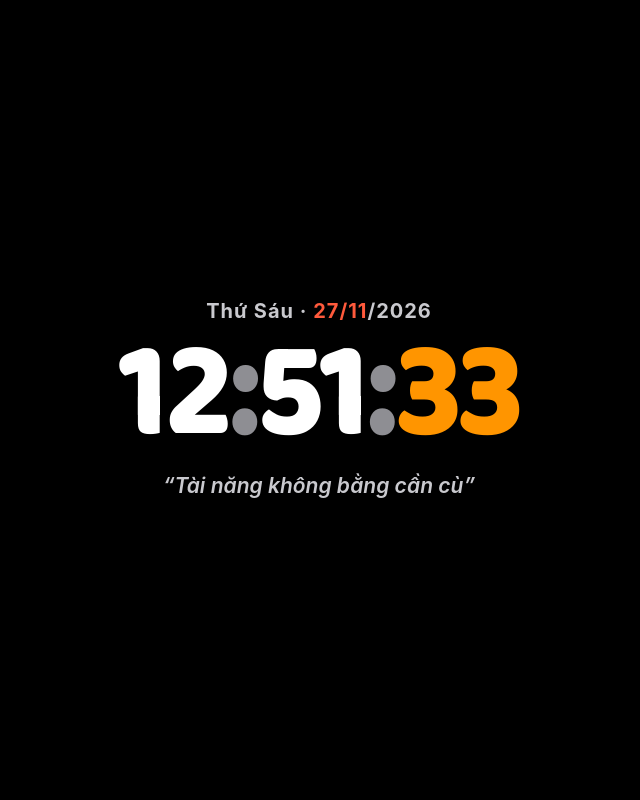
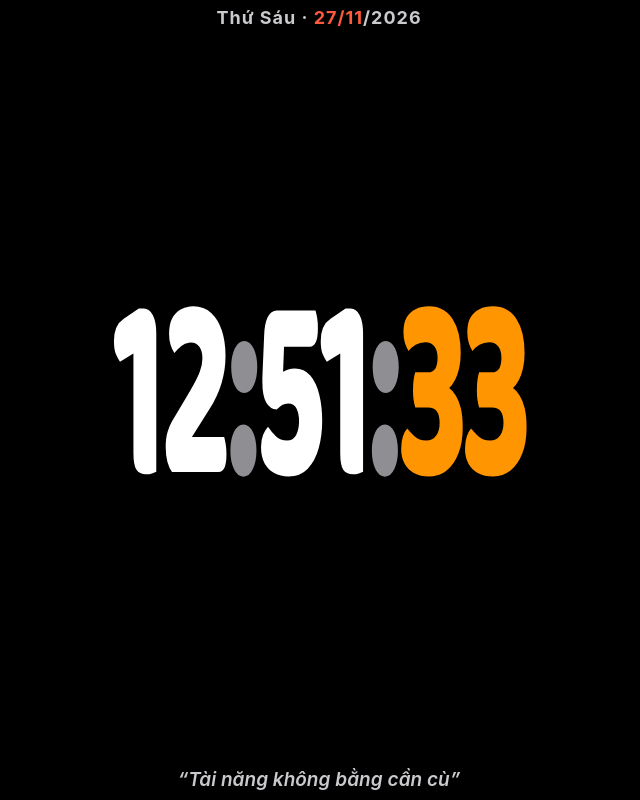
Before and after one commit to phucphanthiet/lich-ban, a plain HTML site: page dong-ho-so.html in a window 1280 px wide. Shown: the whole page, without its empty margins (321-961 px from the left). Drawn offline with Linux system fonts and the light colour scheme.

Commit message:
Add files via upload

```diff
--- a/dong-ho-so.html
+++ b/dong-ho-so.html
@@ -13,17 +13,17 @@
   body { font-family:-apple-system,"Helvetica Neue",Arial,sans-serif;
          background:#000; color:#fff; overflow:hidden;
          display:flex; flex-direction:column; height:100%;
-         align-items:center; justify-content:center; }
-  #date { font-size:20px; font-weight:700; color:#c9c9ce; letter-spacing:1px; }
+         align-items:center; justify-content:space-between; }
+  #date { font-size:18px; font-weight:700; color:#c9c9ce; letter-spacing:1px; padding-top:7px; }
   #date .d { color:#ff5a3c; }
   #clock { font-family:"Baloo 2",-apple-system,sans-serif; font-weight:800;
-           font-size:138px; line-height:1.02; letter-spacing:-5px;
-           transform:scaleX(0.93); color:#ffffff; margin:2px 0 6px 0;
+           font-size:140px; line-height:1.0; letter-spacing:-6px;
+           transform:scale(0.96,1.9); color:#ffffff; margin:0;
            white-space:nowrap; }
   #clock .sec { color:#ff9500; }
   #clock .colon { color:#8e8e93; }
-  #quote { font-size:21px; font-weight:600; font-style:italic; color:#c9c9ce;
-           text-align:center; padding:0 30px; line-height:1.35; }
+  #quote { font-size:19px; font-weight:600; font-style:italic; color:#c9c9ce;
+           text-align:center; padding:0 26px 7px 26px; line-height:1.3; }
 </style>
 </head>
 <body>
```
